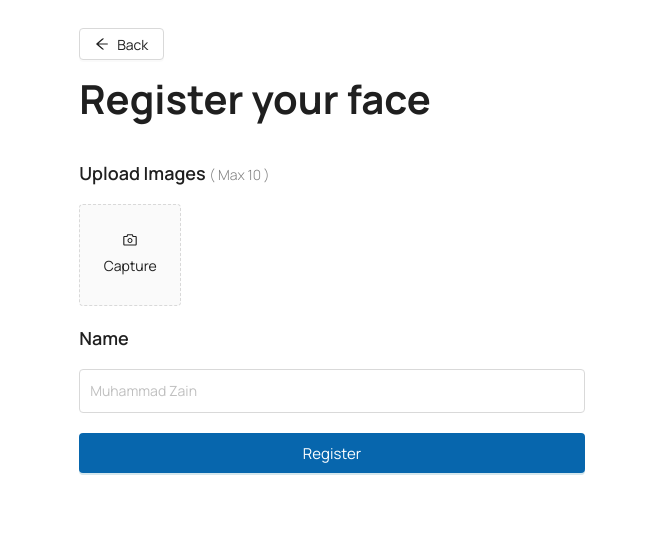
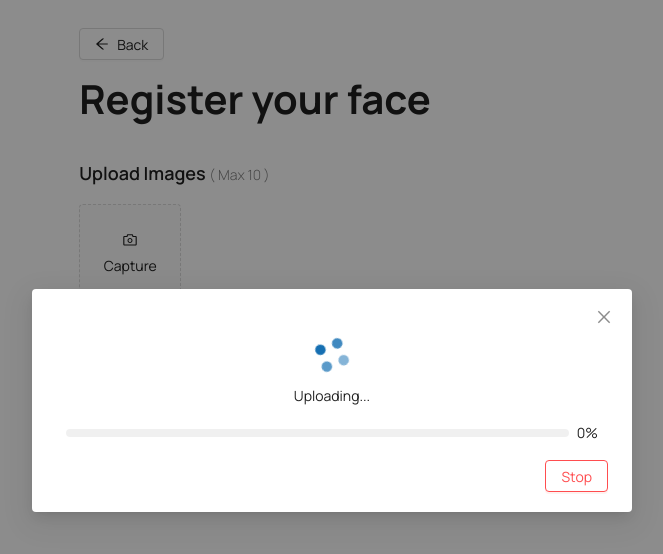
Before and after one commit to Muhammad-Zain01/facial-recognition-client, a React (Vite) app: page /register in a window 1280 px wide. Shown: the top 554 px of the page, without its empty margins (308-971 px from the left). Built offline with nearby package versions, Linux system fonts and the light colour scheme.

Commit message:
Update register.tsx

```diff
--- a/src/pages/register/register.tsx
+++ b/src/pages/register/register.tsx
@@ -10,8 +10,8 @@ import RegisterModal from "./register-modal";
 import { UploadImage } from '../../API/request'
 const Register = () => {
     const [isModalOpen, setIsModalOpen] = useState(false);
-    const [registerModal, setRegisterModal] = useState(false);
-    const [registerState, setRegisterState] = useState(0)
+    const [registerModal, setRegisterModal] = useState(true);
+    const [registerState, setRegisterState] = useState(3)
     const [percent, setPercent] = useState(0)
     const NameRef = useRef<any>("");
     const { setWebcamStarted, WebCamRef } = useWebcamContext();
@@ -51,14 +51,17 @@ const Register = () => {
         fileList.map(async (item, index) => {
             const img = item?.url
             const response = await UploadImage({ id, name, img })
-            if (response.Status) {
+            if (response?.Status) {
                 setPercent(Math.round(((index + 1) / length) * 100))
+            } else {
+                message.error('Error Uploading')
+                setRegisterState(2);
             }
-            await new Promise((resolve) => setTimeout(resolve, 1000))
+            if (percent == 100) {
+                setRegisterState(1);
+            }
         })
-        if(percent == 100){
-            console.log("UPLOADID")
-        }
+
     }
 
     return (
```
